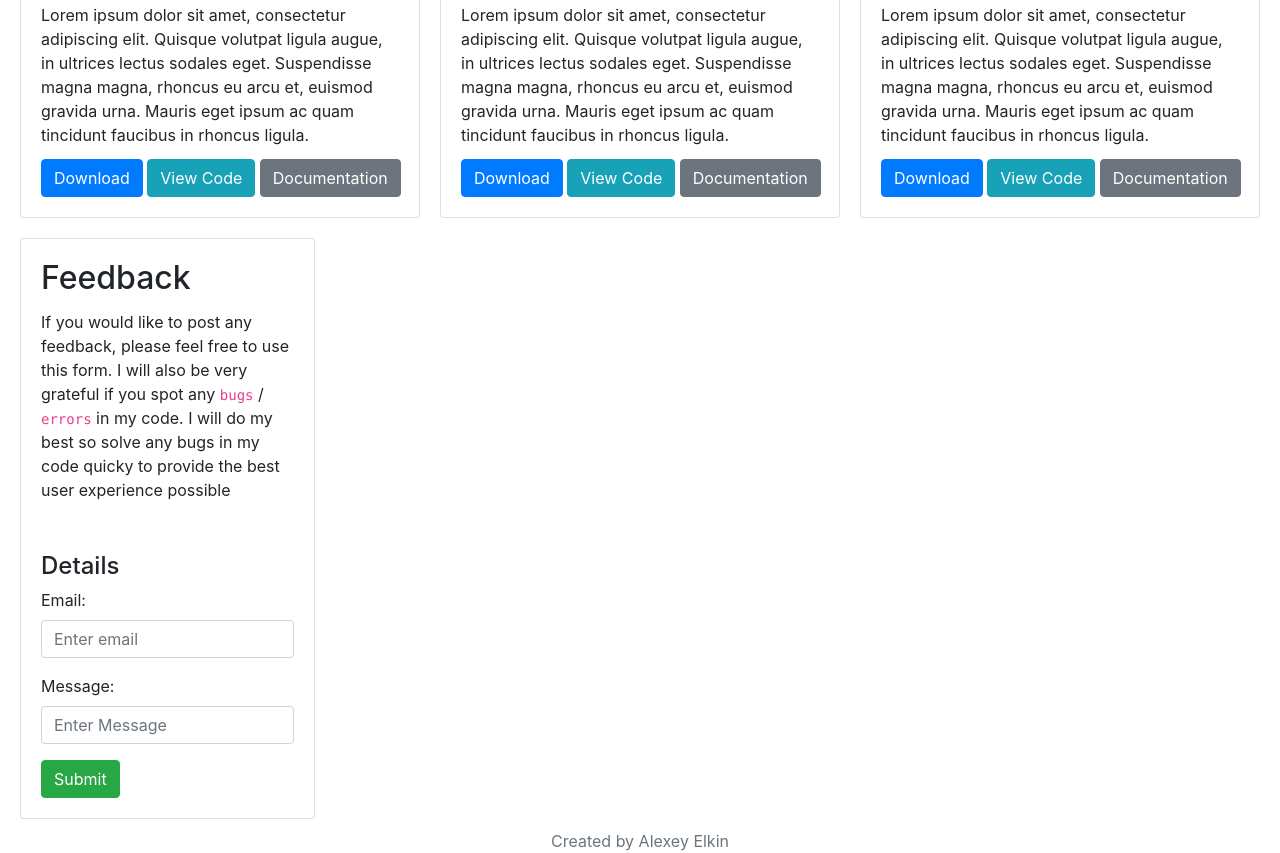
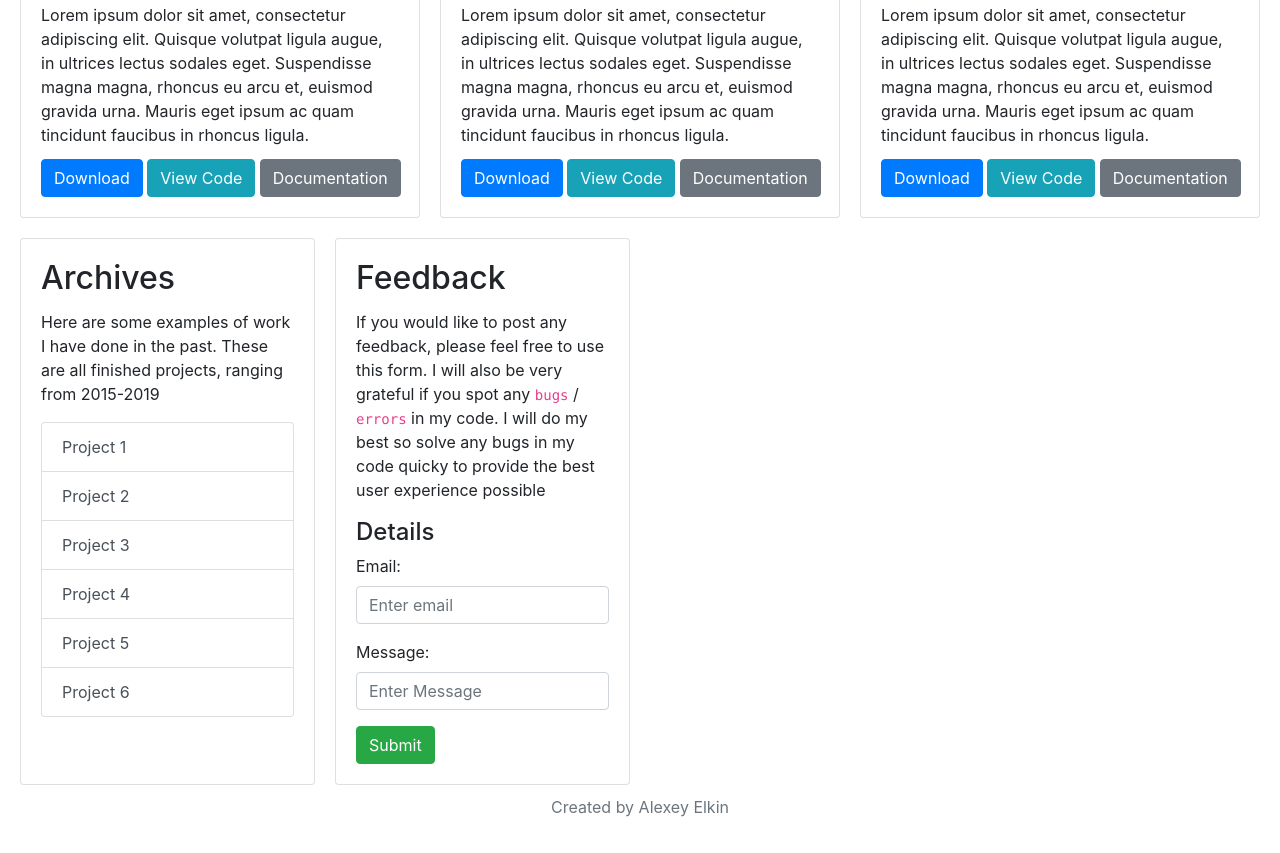
Before and after one commit to elkinal/Main-Website, a plain HTML site: page main/index.html in a window 1280 px wide. Shown: the part 377-1230 px from the top of the page. After the commit the page ends 1196 px from the top, so only its background shows below. Drawn offline with nearby package versions, Linux system fonts and the light colour scheme.

Commit message:
Added a card containing a list of Archived Projects

```diff
--- a/main/index.html
+++ b/main/index.html
@@ -21,7 +21,7 @@
                     <img class="card-img-top" src="http://www.alexeyelkin.com/images/sample.jpg" alt="Card image">
                     <div class="card-body">
                         <h4 class="card-title">N-body Simulation</h4>
-                        <p class="card-text">
+                        <p class="card-text project-text">
                             Lorem ipsum dolor sit amet, consectetur adipiscing elit.
                             Quisque volutpat ligula augue, in ultrices lectus sodales eget.
                             Suspendisse magna magna, rhoncus eu arcu et, euismod gravida urna.
@@ -41,7 +41,7 @@
                     <img class="card-img-top" src="http://www.alexeyelkin.com/images/sample.jpg" alt="Card image">
                     <div class="card-body">
                         <h4 class="card-title">N-body Simulation</h4>
-                        <p class="card-text">
+                        <p class="card-text project-text">
                             Lorem ipsum dolor sit amet, consectetur adipiscing elit.
                             Quisque volutpat ligula augue, in ultrices lectus sodales eget.
                             Suspendisse magna magna, rhoncus eu arcu et, euismod gravida urna.
@@ -61,7 +61,7 @@
                     <img class="card-img-top" src="http://www.alexeyelkin.com/images/sample.jpg" alt="Card image">
                     <div class="card-body">
                         <h4 class="card-title">N-body Simulation</h4>
-                        <p class="card-text">
+                        <p class="card-text project-text">
                             Lorem ipsum dolor sit amet, consectetur adipiscing elit.
                             Quisque volutpat ligula augue, in ultrices lectus sodales eget.
                             Suspendisse magna magna, rhoncus eu arcu et, euismod gravida urna.
@@ -79,6 +79,24 @@
         <!-- Tentacles -->
         <div class="row" id="row-2">
             <!-- First Card -->
+            <div class="col-xl-3">
+                <div class="card">
+                    <div class="card-body">
+                        <h2 class="card-title">Archives</h2>
+                        <p class="card-text">Here are some examples of work I have done in the past. These are all finished projects, ranging from 2015-2019</p>
+                        <div class="list-group">
+                            <a href="#" target="_blank" class="list-group-item list-group-item-action">Project 1</a>
+                            <a href="#" target="_blank" class="list-group-item list-group-item-action">Project 2</a>
+                            <a href="#" target="_blank" class="list-group-item list-group-item-action">Project 3</a>
+                            <a href="#" target="_blank" class="list-group-item list-group-item-action">Project 4</a>
+                            <a href="#" target="_blank" class="list-group-item list-group-item-action">Project 5</a>
+                            <a href="#" target="_blank" class="list-group-item list-group-item-action">Project 6</a>
+                        </div>
+
+                    </div>
+                </div>
+            </div>
+            <!-- Second Card -->
             <div class="col-xl-3">
                 <div class="card">
                     <div class="card-body">
--- a/main/main.css
+++ b/main/main.css
@@ -21,7 +21,7 @@
 .card {
     height:100%;
 }
-.card-text {
+.project-text {
     margin-bottom:50px;
 }
 .footer-image {
```
